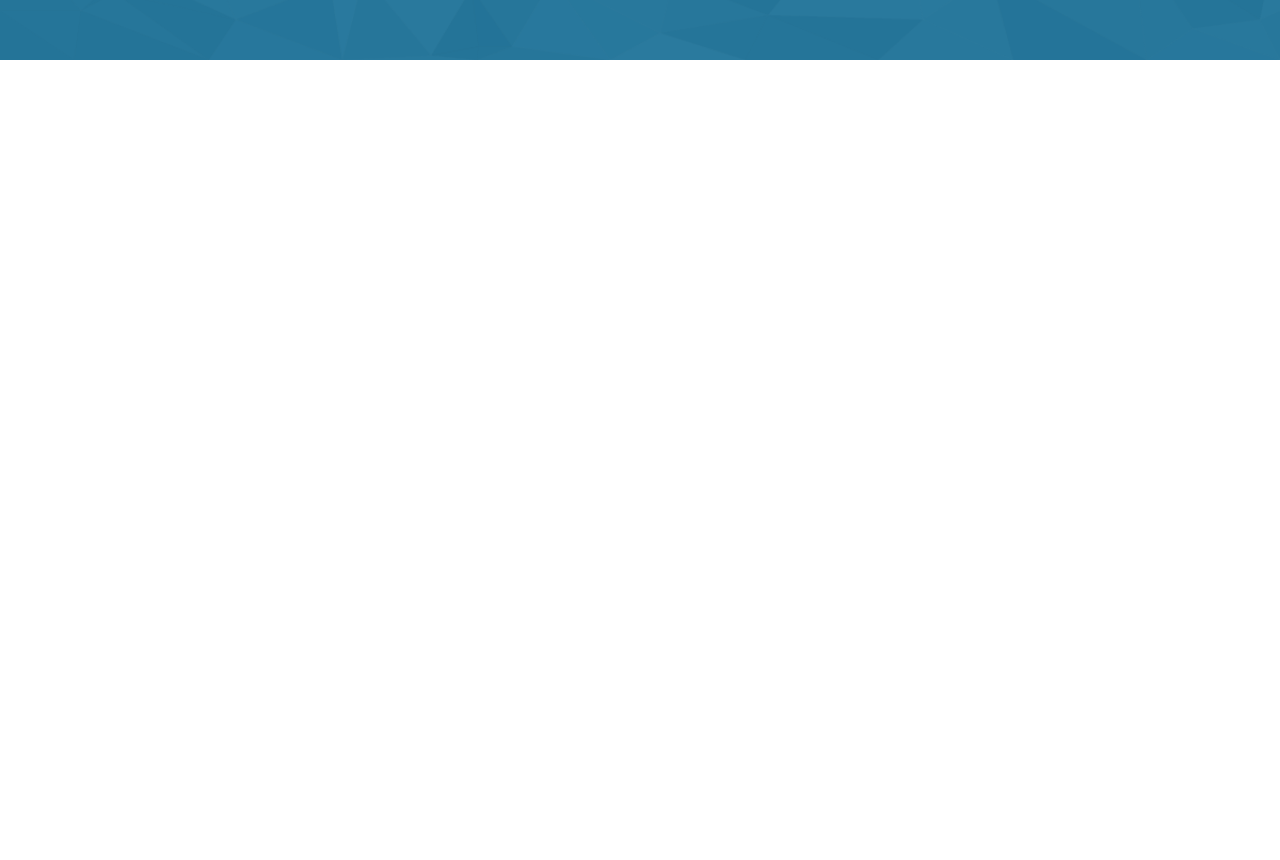
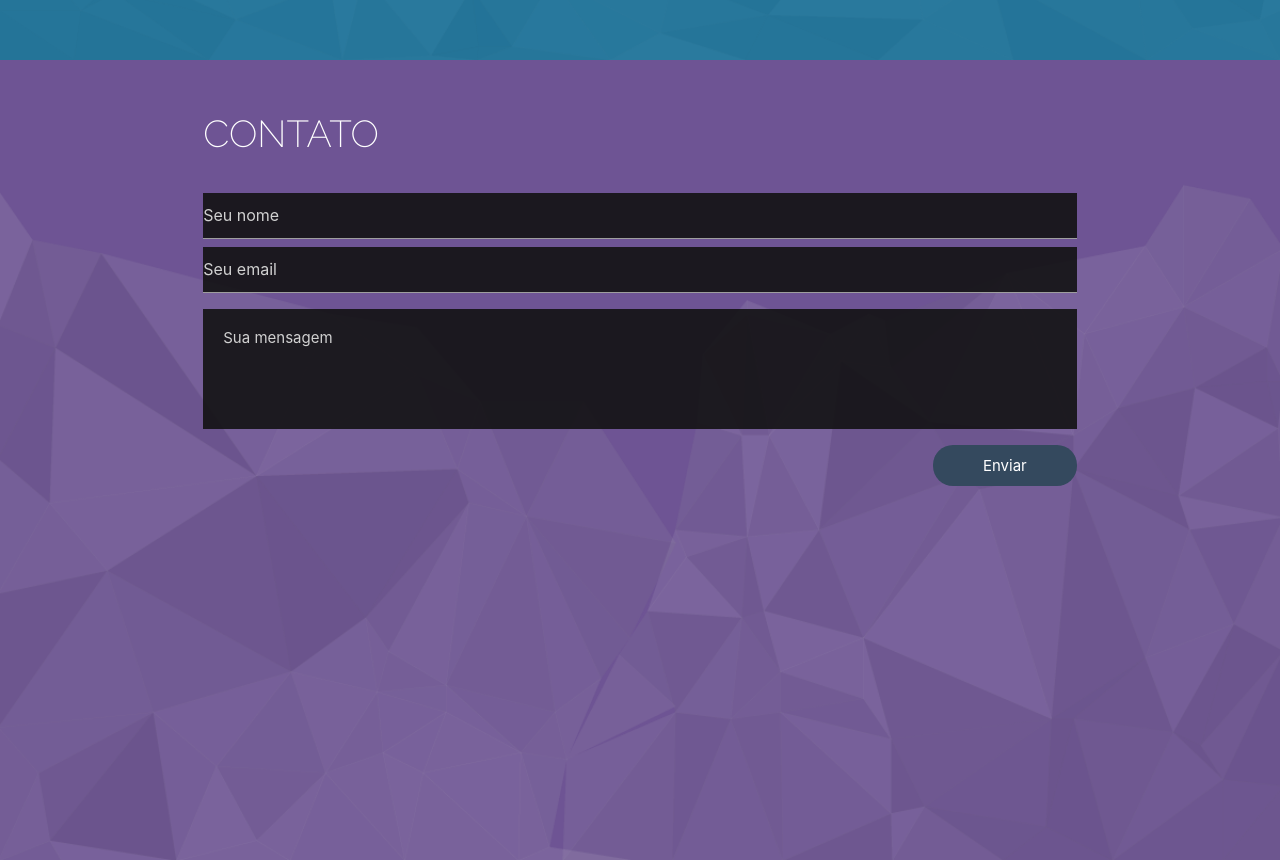
Before and after one commit to roberto103/roberto103.github.io, a plain HTML site: page index.html in a window 1280 px wide. Shown: the part 2340-3200 px from the top of the page. Before the commit the page ends 2400 px from the top, so only its background shows below. Drawn offline with Linux system fonts and the light colour scheme.

Commit message:
Update index.html

```diff
--- a/index.html
+++ b/index.html
@@ -2,11 +2,10 @@
 <html>
 <head>
 	<meta charset="utf-8">
+	<meta name="theme-color" content="#039be5">
 	<title>Roberto Souza - Desenvolvedor front-end</title>
 	<link rel="shortcut icon" href="img/favicon.ico" />
 	<meta name="viewport" content="width=device-width, initial-scale=1.0"/>
-	<!--Import Google Icon Font-->
-	<link href="https://fonts.googleapis.com/icon?family=Material+Icons" rel="stylesheet">
 
 	<!-- Styles -->
 	<link href="https://fonts.googleapis.com/css?family=Open+Sans|Raleway:200,400,600" rel="stylesheet">
@@ -69,6 +68,27 @@
 			</div>
 		</section>
 
+		<!-- Contato -->
+		<section class="contact">
+			<div class="container">
+				<div class="row">
+					<div class="col s12">
+						<h1>Contato</h1>
+					</div>
+				</div>
+				<div class="row">
+					<div class="col s12">
+						<form class="contact-form" method="POST">
+							<input type="text" class="contact-form-text" name="" placeholder="Seu nome">
+							<input type="email" class="contact-form-text" name="" placeholder="Seu email">
+							<textarea class="contact-form-text" name="" placeholder="Sua mensagem"></textarea>
+							<input type="submit" class="contact-form-btn" value="Enviar">
+						</form>
+					</div>
+				</div>
+			</div>
+		</section>
+
 	</main>
 
 </body>
```
